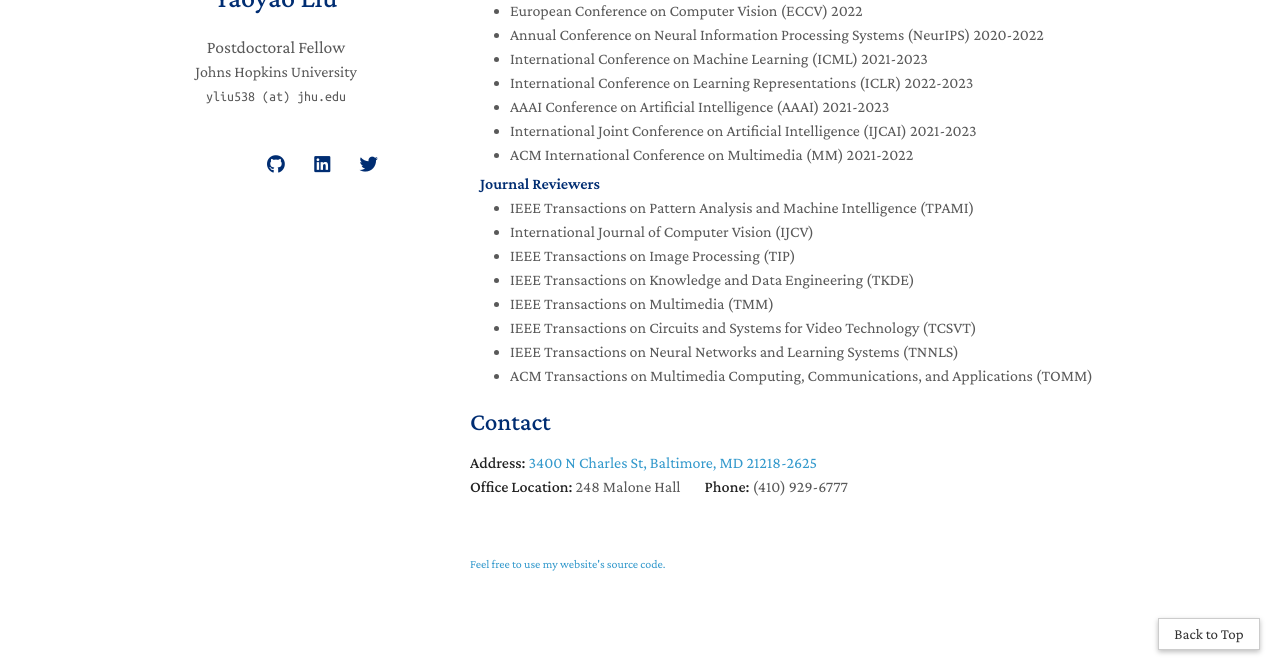
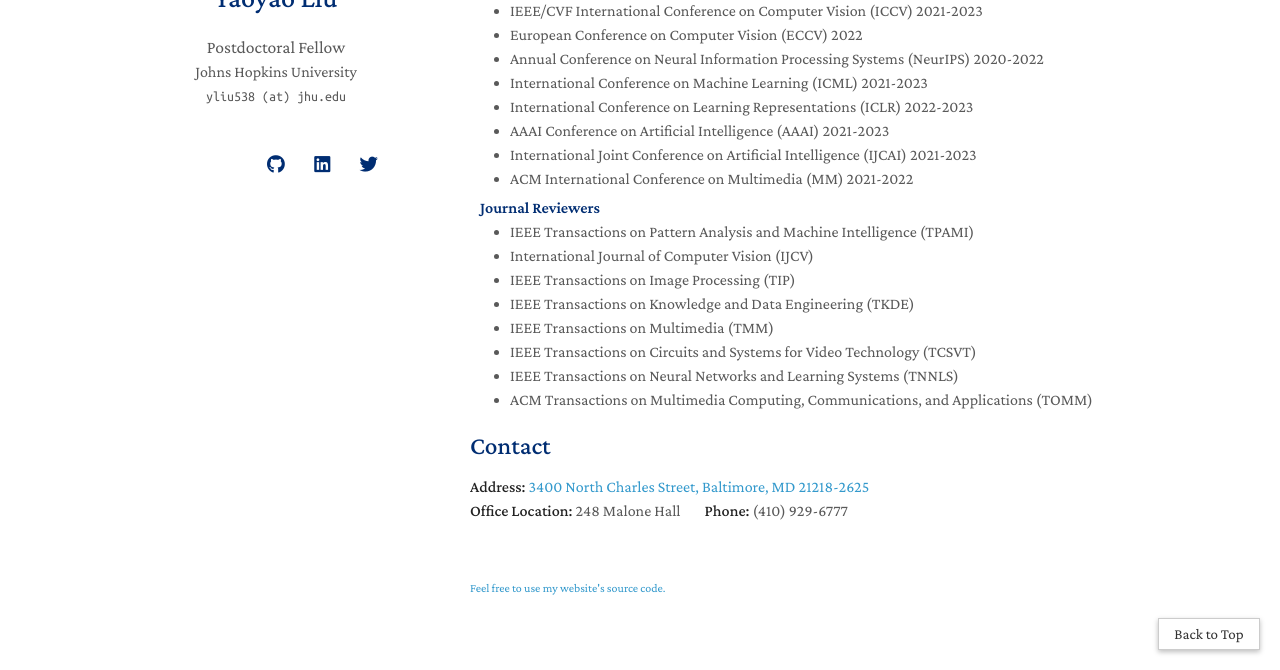
Before and after one commit to yaoyao-liu/yaoyao-liu.github.io, a Jekyll site: the page built from index.md, in a window 1280 px wide and 900 px high, scrolled down 3063 px, cut to the strip 230-900 px from the top of the window. Built offline with Jekyll 4.4.1, drawn with Linux system fonts in a browser that asks for light colours; nearby versions of some CDN libraries; comment, search, counter and statistics services are not loaded; a style sheet for code colours, icons or effects is not loaded; our own code applies the rules of GitHub Pages for plain Markdown files; some of the changed text lies outside the part shown.

Commit message:
Update index.md

```diff
--- a/index.md
+++ b/index.md
@@ -6,7 +6,7 @@
 
 I am currently a postdoctoral fellow in the Department of Computer Science at [Johns Hopkins University](https://cs.jhu.edu). I am fortunate to work with [Prof. Alan L. Yuille](https://www.cs.jhu.edu/~ayuille/). I received my Ph.D. in Computer Science at [Max Planck Institute for Informatics](https://www.mpi-inf.mpg.de/), where I was fortunate to be advised by [Prof. Bernt Schiele](https://people.mpi-inf.mpg.de/~schiele/) and [Prof. Qianru Sun](https://qianrusun.com/). As part of the [European Laboratory for Learning and Intelligent Systems (ELLIS) Ph.D. Program](https://ellis.eu/phd-postdoc), I was also co-supervised by [Dr. Christian Rupprecht](https://chrirupp.github.io/) and [Prof. Andrea Vedaldi](https://www.robots.ox.ac.uk/~vedaldi/) in the [Visual Geometry Group (VGG)](https://www.robots.ox.ac.uk/~vgg/) at the [University of Oxford](https://www.ox.ac.uk/). From 2018 to 2019, I was a research intern at the [National University of Singapore](https://www.comp.nus.edu.sg/), working with [Prof. Tat-Seng Chua](https://www.chuatatseng.com/) and [Prof. Qianru Sun](https://qianrusun.com/). Prior to this, I obtained my bachelor’s degree from [Tianjin University](http://www.tju.edu.cn/english/index.htm).
 
-My research lies at the intersection of **computer vision** and **machine learning** -- with a special focus on building intelligent visual systems that are continual and data-efficient. My research interests include **continual learning**, **few-shot learning**, **semi-supervised learning**, and **image generation**.
+My research lies at the intersection of **computer vision** and **machine learning** -- with a special focus on building intelligent visual systems that are continual and data-efficient. My research interests include **continual learning**, **few-shot learning**, **semi-supervised learning**, **generative models**, **3D geometry models**, and **medical imaging**.
 
 <!--
 <strong style="color:#e74d3c; font-weight:600">I am looking for a postdoc or research scientist position in the US and EU. I would appreciate a ping if you see a job I might fit.</strong>
@@ -48,6 +48,6 @@
 {% include_relative _includes/services.md %}
 
 ## Contact
-**Address:** [3400 N Charles St, Baltimore, MD 21218-2625](https://www.google.com/maps/place/Malone+Hall,+3400+N+Charles+St,+Baltimore,+MD+21218/@39.3262085,-76.6253679,17z/data=!3m1!4b1!4m6!3m5!1s0x89c804de59b4d18d:0x2d92398f0946a9ad!8m2!3d39.3262044!4d-76.6208832!16s%2Fg%2F11b6g45l_1?coh=164777&entry=tt)
+**Address:** [3400 North Charles Street, Baltimore, MD 21218-2625](https://www.google.com/maps/place/Malone+Hall,+3400+N+Charles+St,+Baltimore,+MD+21218/@39.3262085,-76.6253679,17z/data=!3m1!4b1!4m6!3m5!1s0x89c804de59b4d18d:0x2d92398f0946a9ad!8m2!3d39.3262044!4d-76.6208832!16s%2Fg%2F11b6g45l_1?coh=164777&entry=tt)
 <br>
 **Office Location:** 248 Malone Hall &nbsp;&nbsp;&nbsp;&nbsp;&nbsp;&nbsp; **Phone:** (410) 929-6777
```
